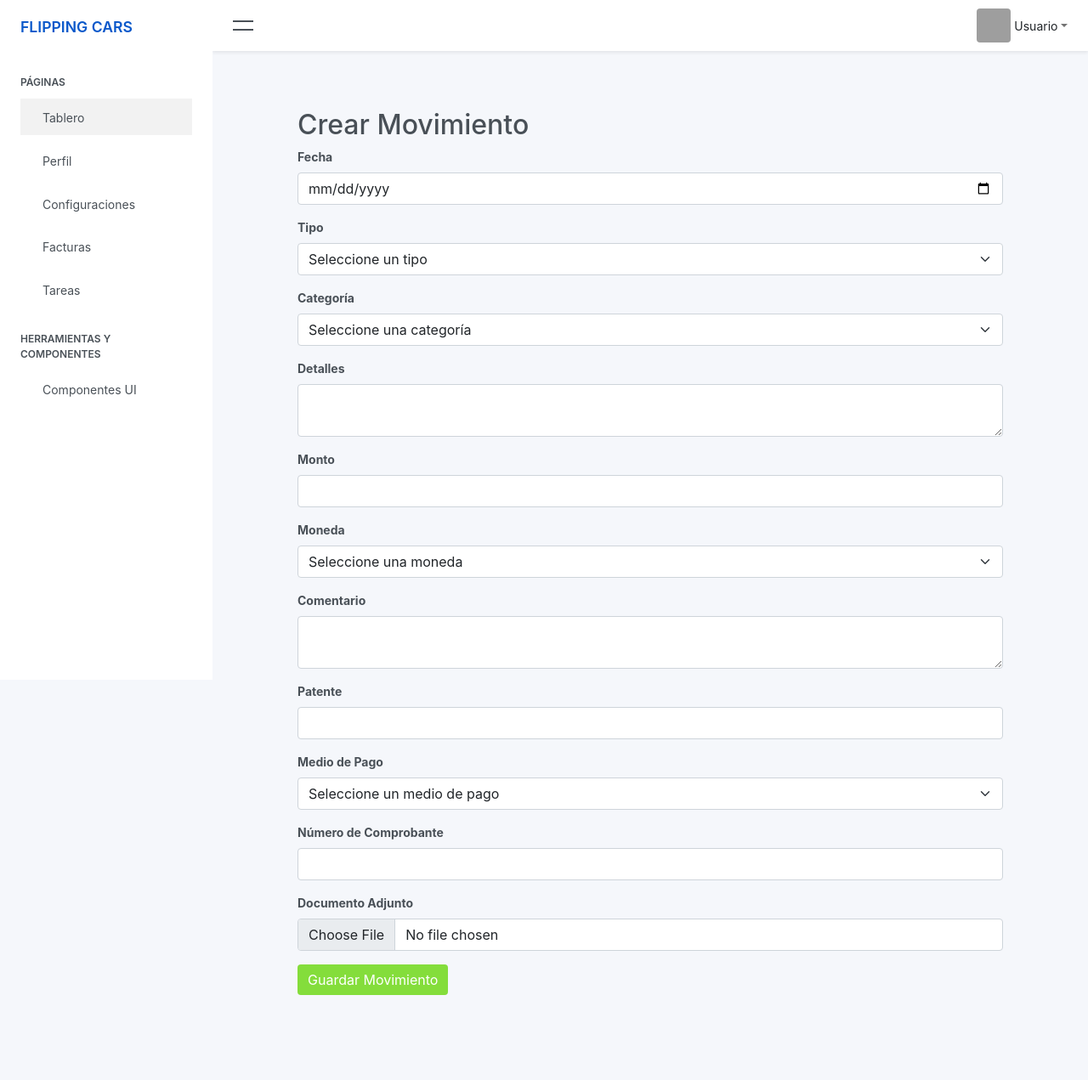
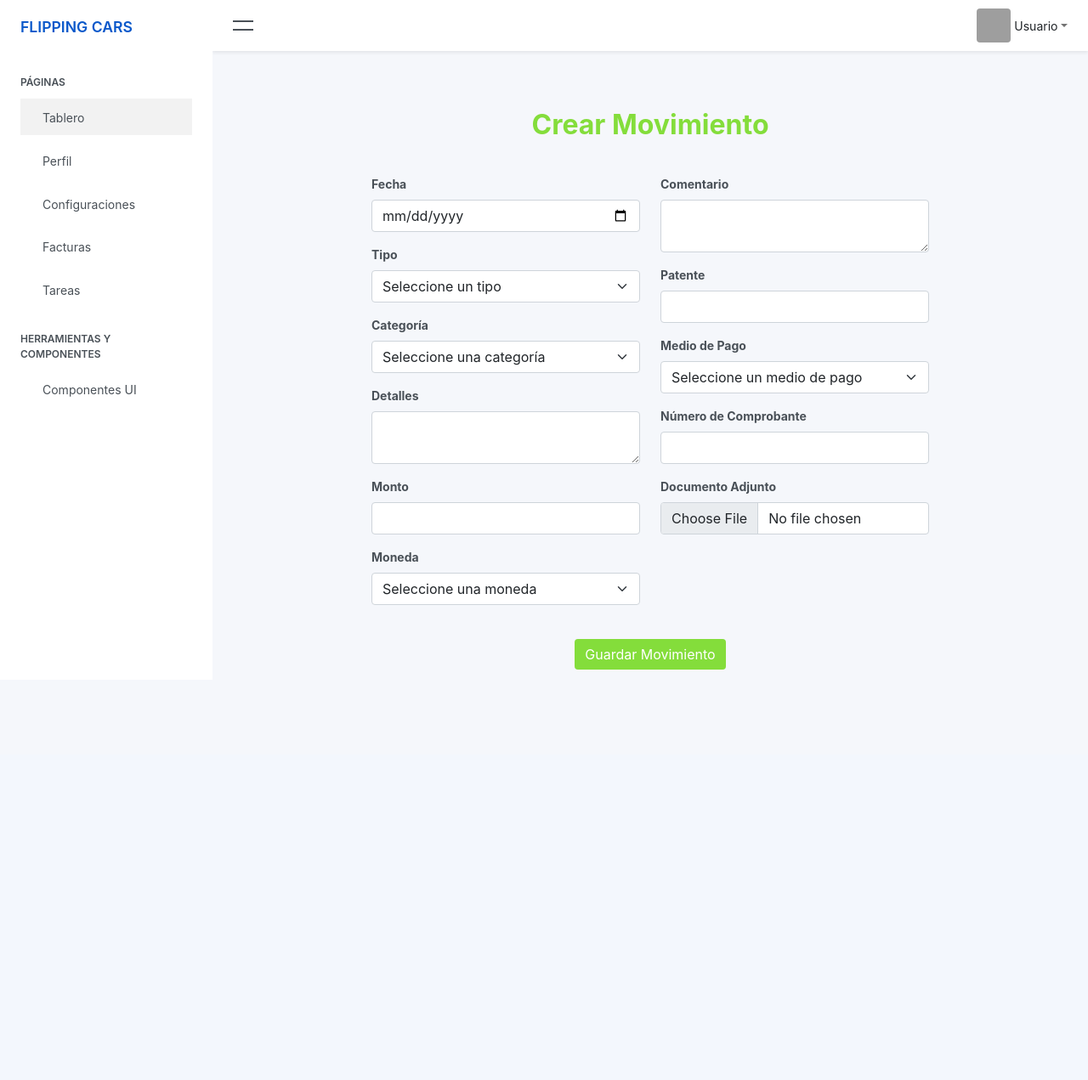
Before and after one commit to santiudev/SistemaGestionFC, a Django app: page /finanzas/movimientos/crear/ in a window 1280 px wide. Shown: the whole page at 85% size. After the commit the page ends 788 px from the top, so only its background shows below. Run offline with Django 5.2, Linux system fonts and the light colour scheme; data that the repository does not hold is empty; some libraries are stand-ins or nearby versions; grey boxes are pictures that could not be loaded.

Commit message:
git push

```diff
--- a/core/finanzas/static/css/finanzas.css
+++ b/core/finanzas/static/css/finanzas.css
@@ -100,6 +100,32 @@ body {
 }
 
 /* Espaciado adicional para el contenedor */
-.container {
+.containercrearmovimiento {
     padding: 20px; /* Aumentar el padding del contenedor */
+    margin: auto; /* Centrar el contenedor */
 }
+.form-label {
+    font-weight: bold;
+    color: var(--text-color); /* Asegurar que el color del texto esté bien */
+    text-align: center; /* Centrar el texto de las etiquetas */
+}
+
+.form-control {
+    border-radius: 0.25rem;
+    border: 1px solid #ced4da; /* Añadir un borde suave */
+}
+
+.containercrearmovimiento {
+    max-width: 80%; /* Reducir el ancho para una mejor presentación */
+    padding: 20px;
+    margin: auto; /* Centrar el contenedor */
+}
+
+h2.crearmov {
+    color: var(--primary-color); /* Color del título */
+    text-align: center; /* Centrar el título */
+    margin-bottom: 20px; /* Espaciado inferior */
+    margin: auto; /* Centrar el título */
+    font-weight: bold; /* Negrita para el título */
+    margin-bottom: 5vh; /* Espaciado inferior */
+}
--- a/core/finanzas/templates/finanzas/crear_movimiento.html
+++ b/core/finanzas/templates/finanzas/crear_movimiento.html
@@ -8,10 +8,13 @@
     <link href="{% static 'css/finanzas.css' %}" rel="stylesheet">
 </head>
 <body>
-    <div class="container mt-4">
-        <h2>Crear Movimiento</h2>
+    <div class="containercrearmovimiento mt-4">
+        <h2 class="crearmov">Crear Movimiento</h2>
         <form method="post" enctype="multipart/form-data">
             {% csrf_token %}
+            <div class="row">
+                <div class="col-md-6">
+                    <!-- Primera columna con 6 labels -->
                     <div class="mb-3">
                         <label for="fecha" class="form-label">Fecha</label>
                         <input type="date" class="form-control" id="fecha" name="fecha" required>
@@ -49,6 +52,9 @@
                             <option value="PESOS">Pesos</option>
                         </select>
                     </div>
+                </div>
+                <div class="col-md-6">
+                    <!-- Segunda columna con 5 labels -->
                     <div class="mb-3">
                         <label for="comentario" class="form-label">Comentario</label>
                         <textarea class="form-control" id="comentario" name="comentario"></textarea>
@@ -74,8 +80,13 @@
                         <label for="documento_adjunto" class="form-label">Documento Adjunto</label>
                         <input type="file" class="form-control" id="documento_adjunto" name="documento_adjunto">
                     </div>
+                </div>
+            </div>
+            <div class="text-center mt-4">
                 <button type="submit" class="btn btn-primary">Guardar Movimiento</button>
+            </div>
         </form>
     </div>
+
 </body>
 {% endblock %}
--- a/core/finanzas/urls.py
+++ b/core/finanzas/urls.py
@@ -7,6 +7,5 @@ urlpatterns = [
     path('', views.home_finanzas, name='home'),
     path('movimientos/', views.lista_movimientos, name='lista_movimientos'),
     path('movimientos/crear/', views.crear_movimiento, name='crear_movimiento'),
-    path('movimientos/editar/<int:movimiento_id>/', views.editar_movimiento, name='editar_movimiento'),
     path('categorias/crear/', views.crear_categoria, name='crear_categoria'),
 ]
--- a/core/finanzas/views.py
+++ b/core/finanzas/views.py
@@ -31,23 +31,6 @@ def crear_movimiento(request):
         'medios_pago': medios_pago
     })
 
-def editar_movimiento(request, movimiento_id):
-    movimiento = get_object_or_404(Movimiento, id=movimiento_id)
-    if request.method == 'POST':
-        form = MovimientoForm(request.POST, instance=movimiento)
-        if form.is_valid():
-            form.save()
-            return redirect('lista_movimientos')  # Redirige a la lista de movimientos
-    else:
-        form = MovimientoForm(instance=movimiento)
-    return render(request, 'finanzas/editar_movimiento.html', {'form': form})
-
-def eliminar_movimiento(request, movimiento_id):
-    movimiento = get_object_or_404(Movimiento, id=movimiento_id)
-    if request.method == 'POST':
-        movimiento.delete()
-        return redirect('lista_movimientos')  # Redirige a la lista de movimientos
-    return render(request, 'finanzas/eliminar_movimiento_confirm.html', {'movimiento': movimiento})
 
 def crear_categoria(request):
     if request.method == 'POST':
```
Lines whose indentation alone changed are shown as unchanged.
